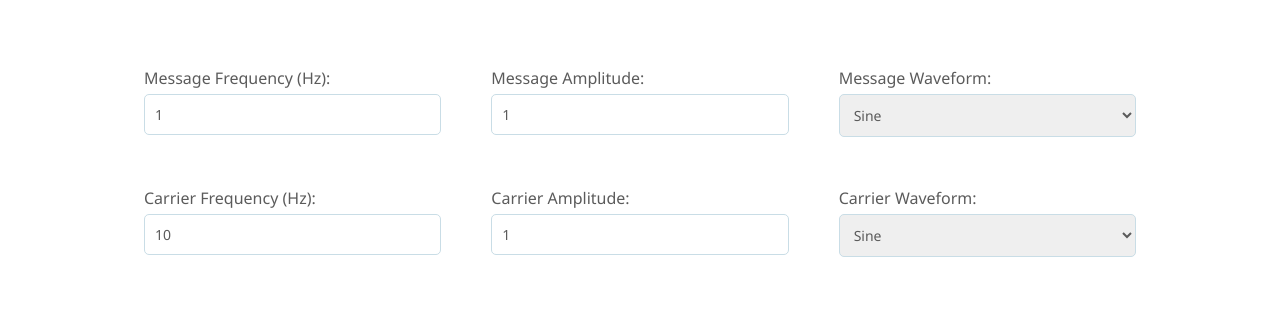
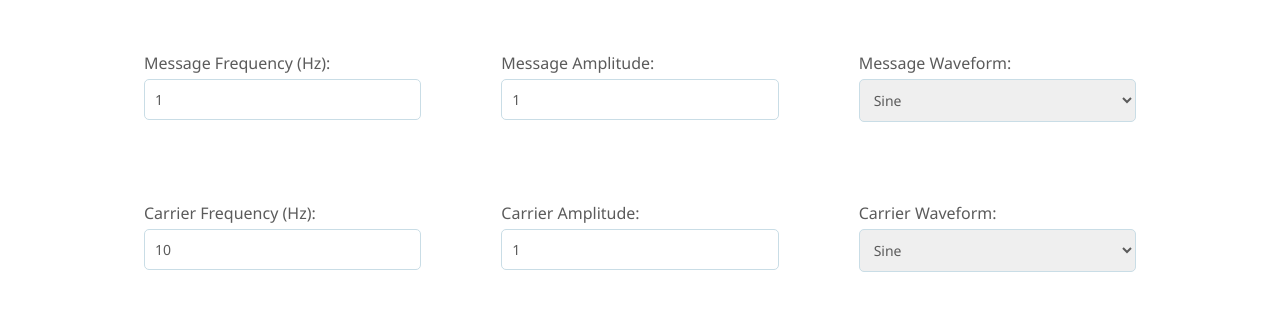
Before and after one commit to Hemant809/virtual-lab, a plain HTML site: page index.html in a window 1280 px wide. Shown: the part 226-536 px from the top of the page. Drawn offline with Linux system fonts and the light colour scheme.

Commit message:
Update style.css

```diff
--- a/style.css
+++ b/style.css
@@ -39,7 +39,7 @@ header{
 .input-section {
   display: grid;
   grid-template-columns: repeat(auto-fit, minmax(250px, 1fr));
-  gap: 50px;
+  gap: 80px;
   width: 80%;
   margin-bottom: 20px;
   /* background-color: beige; */
```
